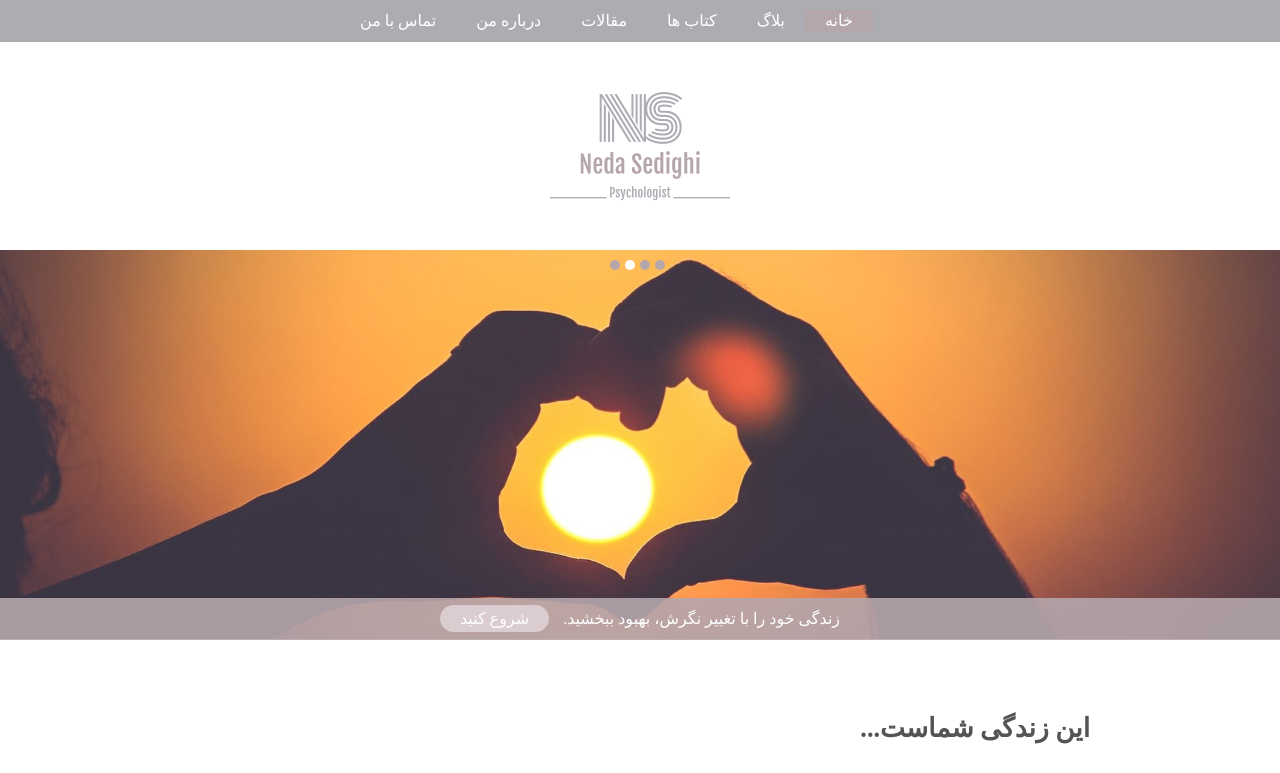
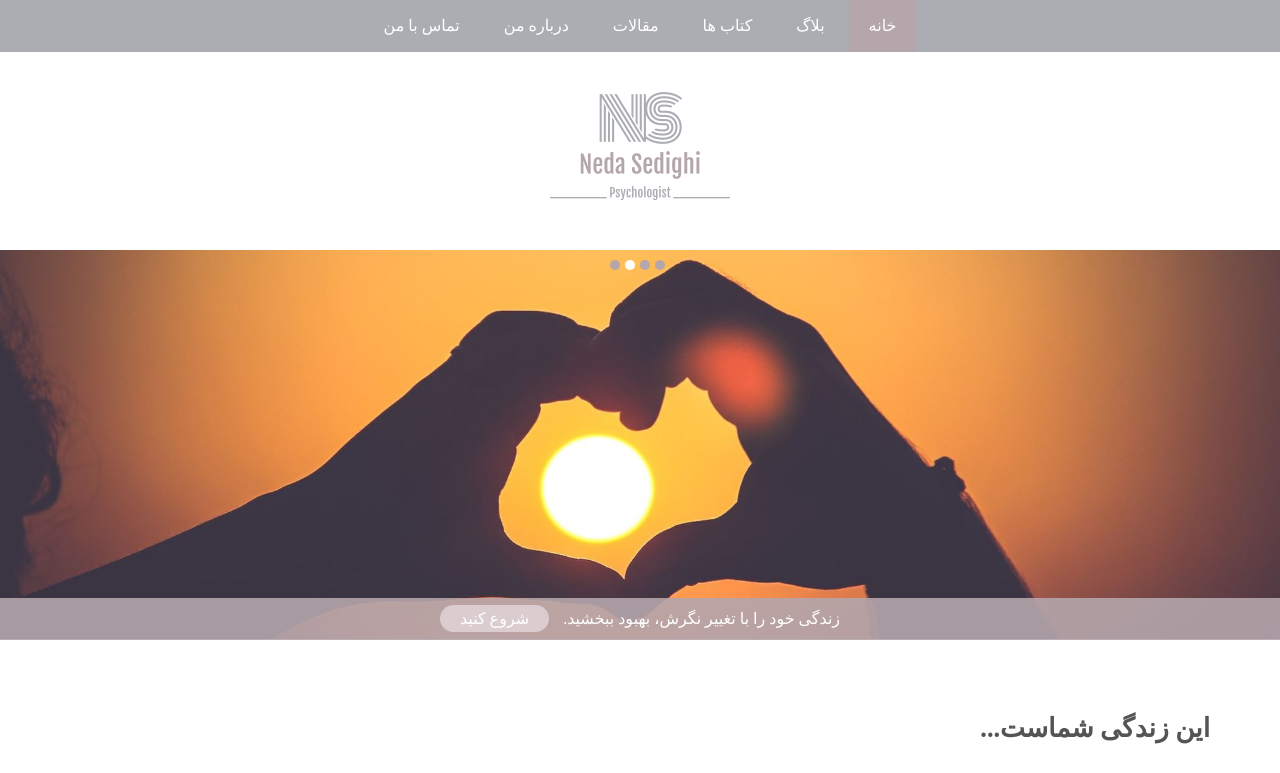
Before and after one commit to saeed-sufi/ned, a website: page app/index.html in a window 1280 px wide. Shown: the top 773 px of the page. Drawn offline with Linux system fonts and the light colour scheme; a web font is replaced by a local one.

Commit message:
padding problem fixed. Main menu problem fixed.

```diff
--- a/app/assets/styles/base/_mixins.css
+++ b/app/assets/styles/base/_mixins.css
@@ -2,12 +2,15 @@
 
   li {
     list-style: none;
-    float: right;
+    display: inline-block;
+    text-align: center;
   }
 
   ul {
-    /* padding: 0; */
+    padding: 0;
     margin: 0;
+    width: 100%;
+    text-align: center;
   }
 }
 
--- a/app/assets/styles/modules/_get-started.css
+++ b/app/assets/styles/modules/_get-started.css
@@ -3,8 +3,6 @@
   text-align: center;
   color: $textColor;
   font-size: 1.1rem;
-  margin-top: 50px;
-  margin-bottom: 50px;
 
   &:hover &__item{
     opacity: .6;
@@ -16,6 +14,8 @@
   }
 
   &__item {
+    padding-top: 50px;
+    padding-bottom: 50px;
 
     a {
       text-decoration: none;
--- a/app/assets/styles/modules/_navbar.css
+++ b/app/assets/styles/modules/_navbar.css
@@ -1,17 +1,26 @@
 .navbar {
   @mixin navbar;
 
-  background-color: $mainGrayColor;
-  padding-top: 10px;
-  padding-bottom: 10px;
-  text-align: center;
-  line-height: 1.4;
+  ul {
+    background-color: $mainGrayColor;
+    /* display: table; */
+  }
+
+  li {
+    float: none;
+    padding: 10px 20px;
+    transition: .3s;
+  }
+
+  li:hover {
+    background-color: $mainPinkColor;
+  }
 
   &--stick {
     position: fixed;
     top: 0;
     width: 100%;
-    z-index: 10000;
+    z-index: 1010;
     margin-bottom: 20px;
   }
 
@@ -22,12 +31,12 @@
   a {
     text-decoration: none;
     color: #FFF;
-    padding: 9px 20px;
+
     transition: .3s;
   }
 
   a:hover {
-    background-color: $mainPinkColor;
+
   }
 
 }
--- a/app/assets/styles/modules/_row.css
+++ b/app/assets/styles/modules/_row.css
@@ -3,14 +3,13 @@
   @mixin clearfix;
 
   margin-right: -45px;
-  overflow: hidden;
 
   &--gutters > div {
     padding-right: 45px;
   }
 
   &--medium-3 {
-    float: right;
+    float: left;
     width: 25%;
   }
 }
--- a/app/assets/styles/modules/_wrapper.css
+++ b/app/assets/styles/modules/_wrapper.css
@@ -1,13 +1,8 @@
 .wrapper {
-  max-width:960px;
-  margin: auto;
+  max-width:1200px;
+  margin-left: auto;
+  margin-right: auto;
   padding-right: 30px;
   padding-left: 30px;
-  /* border: 1px solid black; */
-
-  &--narrow {
-    width: 680px;
-    max-width: 100%;
-    margin: auto;
-  }
+  overflow: hidden;
 }
--- a/app/index.html
+++ b/app/index.html
@@ -15,18 +15,20 @@
 
   <header>
 
+
     <nav class="navbar navbar--stick">
-      <div class="wrapper--narrow">
-        <ul class="row">
-          <li><a class="navbar__current-item" href="#">خانه</a> </li>
-          <li><a href="#">بلاگ</a> </li>
-          <li><a href="#"> کتاب ها</a></li>
-          <li><a href="#">مقالات</a></li>
-          <li><a href="#">درباره من</a></li>
-          <li><a href="#">تماس با من</a></li>
-        </ul>
-      </div>
+      <ul>
+      <div class="wrapper">
+        <li><a href="#">تماس با من</a></li>
+        <li><a href="#">درباره من</a></li>
+        <li><a href="#">مقالات</a></li>
+        <li><a href="#"> کتاب ها</a></li>
+        <li><a href="#">بلاگ</a> </li>
+        <li class="navbar__current-item"><a  href="#">خانه</a> </li>
+        </div>
+      </ul>
     </nav>
+
 
     <div class="logo">
       <a href="#"><img class="logo__img" src="./assets/images/logo/logo.png" alt="neda sedighi logo"></a>
@@ -92,8 +94,8 @@
 
   <div class="page-section">
     <hr>
-    <div class="wrapper">
-      <section class="get-started">
+    <section class="get-started">
+      <div class="wrapper">
 
         <div class="row row--gutters">
           <div class="get-started__item row--medium-3">
@@ -125,9 +127,32 @@
           </div>
         </div>
 
+      </div>
       </section>
+    <hr>
+  </div>
+  <div class="page-section">
+    <div class="mapouter">
+      <div class="gmap_canvas"><iframe width="100%" height="500" id="gmap_canvas"
+          src="https://maps.google.com/maps?q=tehran&t=&z=13&ie=UTF8&iwloc=&output=embed" frameborder="0" scrolling="no"
+          marginheight="0" marginwidth="0"></iframe><a
+          href="https://www.embedgooglemap.net/blog/nordvpn-coupon-code/">nordvpn deal</a></div>
+      <style>
+        .mapouter {
+          position: relative;
+          text-align: right;
+          height: 400px;
+          width: 100%;
+        }
+
+        .gmap_canvas {
+          overflow: hidden;
+          background: none !important;
+          height: 400px;
+          width: 100%;
+        }
+      </style>
     </div>
-    <hr>
   </div>
 
   <div class="page-section">
--- a/app/temp/styles/styles.css
+++ b/app/temp/styles/styles.css
@@ -486,19 +486,13 @@ img {
 }
 
 .wrapper {
-  max-width:960px;
-  margin: auto;
+  max-width:1200px;
+  margin-left: auto;
+  margin-right: auto;
   padding-right: 30px;
   padding-left: 30px;
+  overflow: hidden;
 }
-
-/* border: 1px solid black; */
-
-.wrapper--narrow {
-    width: 680px;
-    max-width: 100%;
-    margin: auto;
-  }
 
 .logo{
 
@@ -553,31 +547,40 @@ img {
   background-color: #FFF;
 }
 
-.navbar {
-
-  background-color: #ABADB3;
-  padding-top: 10px;
-  padding-bottom: 10px;
-  text-align: center;
-  line-height: 1.4;
-
-}
-
 .navbar li {
     list-style: none;
-    float: right;
+    display: inline-block;
+    text-align: center;
   }
 
 .navbar ul {
-    /* padding: 0; */
+    padding: 0;
     margin: 0;
+    width: 100%;
+    text-align: center;
+  }
+
+.navbar ul {
+    background-color: #ABADB3;
+    /* display: table; */
+  }
+
+.navbar li {
+    float: none;
+    padding: 10px 20px;
+    -webkit-transition: .3s;
+    transition: .3s;
+  }
+
+.navbar li:hover {
+    background-color: #B4A6AB;
   }
 
 .navbar--stick {
     position: fixed;
     top: 0;
     width: 100%;
-    z-index: 10000;
+    z-index: 1010;
     margin-bottom: 20px;
   }
 
@@ -588,19 +591,19 @@ img {
 .navbar a {
     text-decoration: none;
     color: #FFF;
-    padding: 9px 20px;
+
     -webkit-transition: .3s;
+
     transition: .3s;
   }
 
 .navbar a:hover {
-    background-color: #B4A6AB;
+
   }
 
 .row {
 
   margin-right: -45px;
-  overflow: hidden;
 }
 
 .row {
@@ -614,7 +617,7 @@ img {
   }
 
 .row--medium-3 {
-    float: right;
+    float: left;
     width: 25%;
   }
 
@@ -675,8 +678,6 @@ img {
   text-align: center;
   color: #545454;
   font-size: 1.1rem;
-  margin-top: 50px;
-  margin-bottom: 50px;
 }
 
 .get-started:hover .get-started__item{
@@ -687,6 +688,11 @@ img {
     opacity: 1;
     -webkit-transform:  scale(1.1);
             transform:  scale(1.1);
+  }
+
+.get-started__item {
+    padding-top: 50px;
+    padding-bottom: 50px;
   }
 
 .get-started__item a {
```
